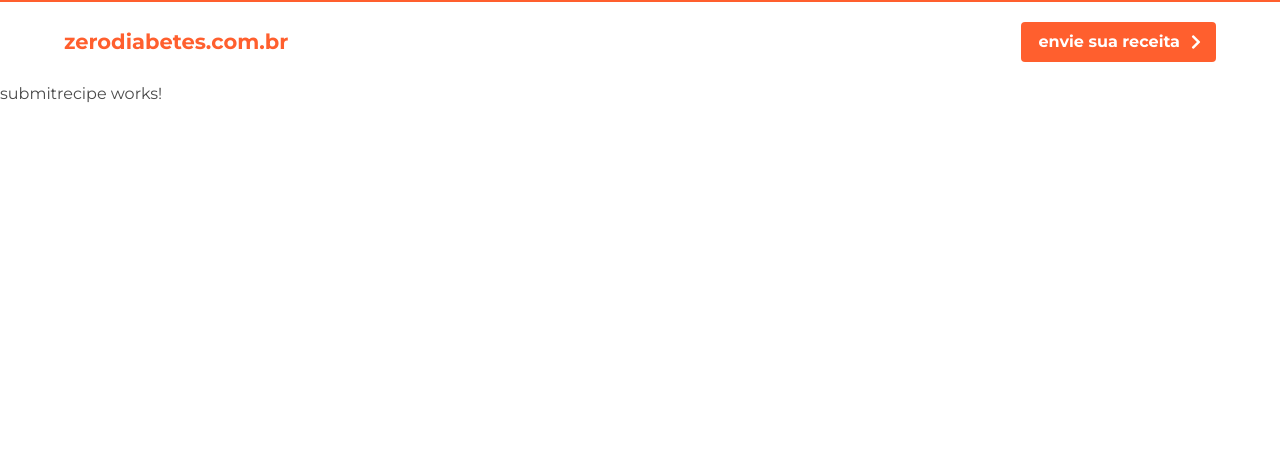
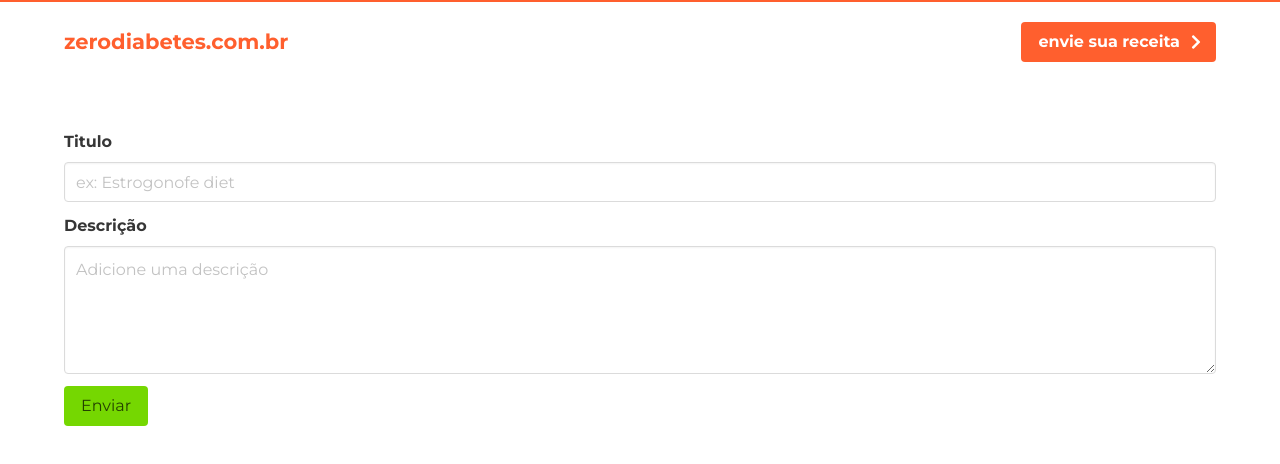
Before and after one commit to betodasilva/nrecipes, an Angular app: page /enviar-receita in a window 1280 px wide. Shown: the top 464 px of the page. Built offline with nearby package versions, Linux system fonts and the light colour scheme.

Commit message:
Add form to submitrecipe component

```diff
--- a/src/app/recipes/recipes.component.html
+++ b/src/app/recipes/recipes.component.html
@@ -4,43 +4,3 @@
     <app-recipe-list></app-recipe-list>
   </div>
 </section>
-
-<section class="section section--addrecipe">
-  <form #formElement>
-    <div class="field">
-      <label class="label">Titulo</label>
-      <div class="control">
-        <input type="text" class="input" placeholder="ex: Estrogonofe diet" #titleElement>
-      </div>
-    </div>
-    <div class="field">
-      <label class="label">Descrição</label>
-      <div class="control">
-        <textarea class="textarea" placeholder="Adicione uma descrição" #descElement></textarea>
-      </div>
-    </div>
-    <div class="field">
-      <div class="control">
-        <input type="submit" value="Enviar" class="submit button is-primary" (click)="submitNewRecipeData($event, titleElement.value, descElement.value)">
-      </div>
-    </div>
-    <!-- <div class="field is-grouped">
-      <label class="label">Ingredientes</label>
-      <div class="control">
-        <input type="text" class="input" placeholder="Quantidade">
-      </div>
-      <div class="control">
-        <input type="text" class="input" placeholder="Quantidade: ex 20g">
-      </div>
-    </div>
-    <div class="field is-grouped">
-      <label class="label">Ingredientes</label>
-      <div class="control">
-        <input type="text" class="input" placeholder="Quantidade">
-      </div>
-      <div class="control">
-        <input type="text" class="input" placeholder="Quantidade: ex 20g">
-      </div>
-    </div> -->
-  </form>
-</section>
--- a/src/app/submitrecipe/submitrecipe.component.html
+++ b/src/app/submitrecipe/submitrecipe.component.html
@@ -1,3 +1,41 @@
-<p>
-  submitrecipe works!
-</p>
+<section class="section section--submitrecipe">
+  <div class="container">
+    <form #formElement>
+      <div class="field">
+        <label class="label">Titulo</label>
+        <div class="control">
+          <input type="text" class="input" placeholder="ex: Estrogonofe diet" #titleElement>
+        </div>
+      </div>
+      <div class="field">
+        <label class="label">Descrição</label>
+        <div class="control">
+          <textarea class="textarea" placeholder="Adicione uma descrição" #descElement></textarea>
+        </div>
+      </div>
+      <div class="field">
+        <div class="control">
+          <input type="submit" value="Enviar" class="submit button is-primary" (click)="submitNewRecipeData($event, titleElement.value, descElement.value)">
+        </div>
+      </div>
+      <!-- <div class="field is-grouped">
+        <label class="label">Ingredientes</label>
+        <div class="control">
+          <input type="text" class="input" placeholder="Quantidade">
+        </div>
+        <div class="control">
+          <input type="text" class="input" placeholder="Quantidade: ex 20g">
+        </div>
+      </div>
+      <div class="field is-grouped">
+        <label class="label">Ingredientes</label>
+        <div class="control">
+          <input type="text" class="input" placeholder="Quantidade">
+        </div>
+        <div class="control">
+          <input type="text" class="input" placeholder="Quantidade: ex 20g">
+        </div>
+      </div> -->
+    </form>
+  </div>
+</section>
--- a/src/app/submitrecipe/submitrecipe.component.ts
+++ b/src/app/submitrecipe/submitrecipe.component.ts
@@ -1,4 +1,6 @@
-import { Component, OnInit } from '@angular/core';
+import { Component, OnInit, ViewChild, ElementRef } from '@angular/core';
+import { Server } from '../../providers/server.service';
+import { Recipe } from '../recipes/recipe/recipe.model';
 
 @Component({
   selector: 'app-submitrecipe',
@@ -7,9 +9,28 @@ import { Component, OnInit } from '@angular/core';
 })
 export class SubmitrecipeComponent implements OnInit {
 
-  constructor() { }
+  @ViewChild('formElement') formElement: ElementRef;
+  @ViewChild('titleElement') titleElement: ElementRef;
+  @ViewChild('desclement') descElement: ElementRef;
+  constructor(private server: Server) {}
 
   ngOnInit() {
   }
 
+  submitNewRecipeData( event, title, description ){
+    event.preventDefault();
+    this.addNewRecipe( title, description );
+
+  }
+
+  addNewRecipe( title, description ){
+    this.server
+        .createRecipe( new Recipe(title, description) )
+        .subscribe(
+          res => console.log( res ),
+          err => console.log( err ),
+          () => console.log( 'done' )
+        );
+  }
+
 }
```
